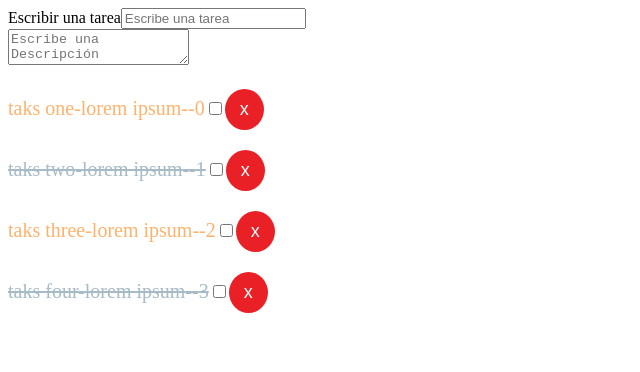
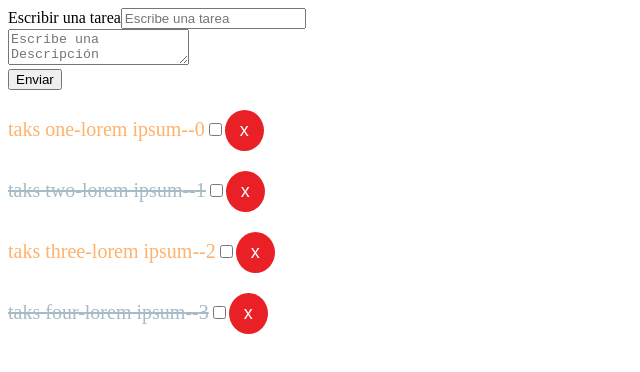
Before and after one commit to GIODIROSA/taks-app-react-practica, a React (Create React App) app: page / in a window 1280 px wide. Shown: the top 372 px of the page, without its empty margins (0-640 px from the left). Built offline with nearby package versions, Linux system fonts and the light colour scheme.

Commit message:
se termina el form e ingresa datos a la lista de tareas

```diff
--- a/src/App.js
+++ b/src/App.js
@@ -16,10 +16,22 @@ class App extends Component {
     tasks: tasks,
   };
 
+  addTask = (title, description) => {
+    const newTask = {
+      title: title,
+      description: description,
+      id: this.state.tasks.length,
+    };
+
+    this.setState({
+      tasks: [...this.state.tasks, newTask],
+    });
+  };
+
   render() {
     return (
       <div>
-        <TaskForm />
+        <TaskForm addTask={this.addTask} />
         <Tasks tasks={this.state.tasks} />
       </div>
     );
--- a/src/Components/TaskForm.js
+++ b/src/Components/TaskForm.js
@@ -1,13 +1,43 @@
 import React, { Component } from "react";
 
 export default class TaskForm extends Component {
+  state = {
+    title: "",
+    description: "",
+  };
+  onSubmit = (e) => {
+    this.props.addTask(this.state.title, this.state.description);
+    e.preventDefault();
+  };
+
+  onChange = (e) => {
+    // console.log(e.target.name, e.target.value);
+    this.setState({
+      [e.target.name]: e.target.value,
+    });
+  };
+
   render() {
     return (
-      <form>
-        <label for="TAREA">Escribir una tarea</label>
-        <input id="TAREA" type="text" placeholder="Escribe una tarea" />
+      <form onSubmit={this.onSubmit}>
+        <label>Escribir una tarea</label>
+        <input
+          id="tarea"
+          name="title"
+          type="text"
+          placeholder="Escribe una tarea"
+          onChange={this.onChange}
+          value={this.state.title}
+        />
         <br></br>
-        <textarea placeholder="Escribe una Descripción"></textarea>
+        <textarea
+          name="description"
+          placeholder="Escribe una Descripción"
+          onChange={this.onChange}
+          value={this.state.description}
+        ></textarea>
+        <br></br>
+        <button type="submit">Enviar</button>
       </form>
     );
   }
```
